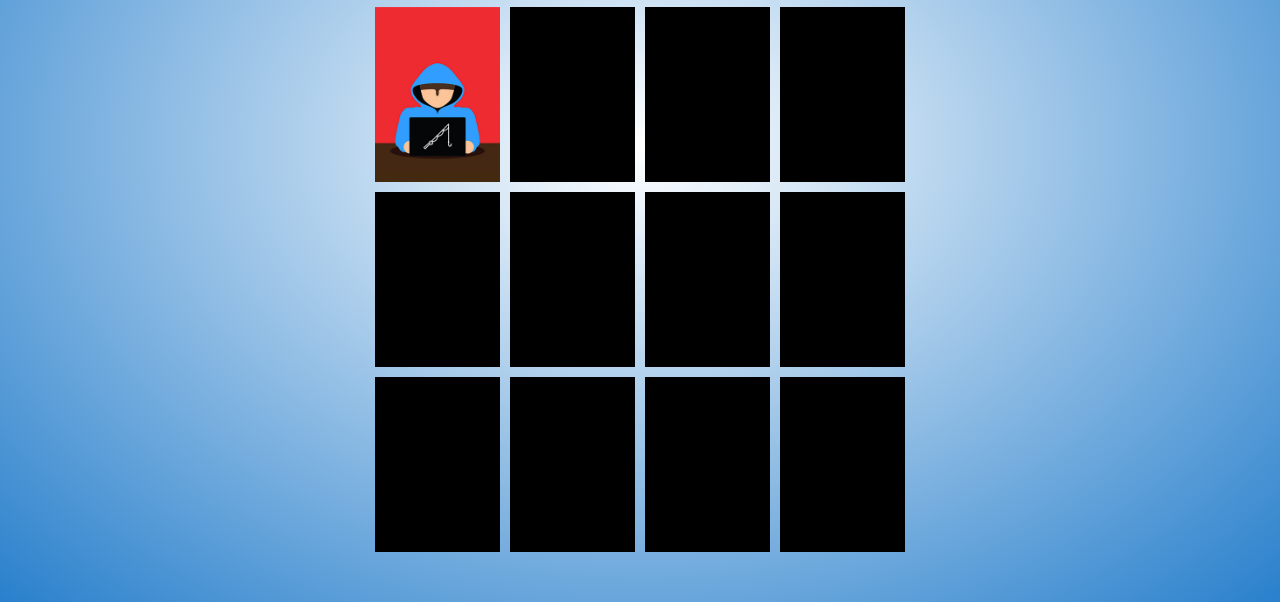
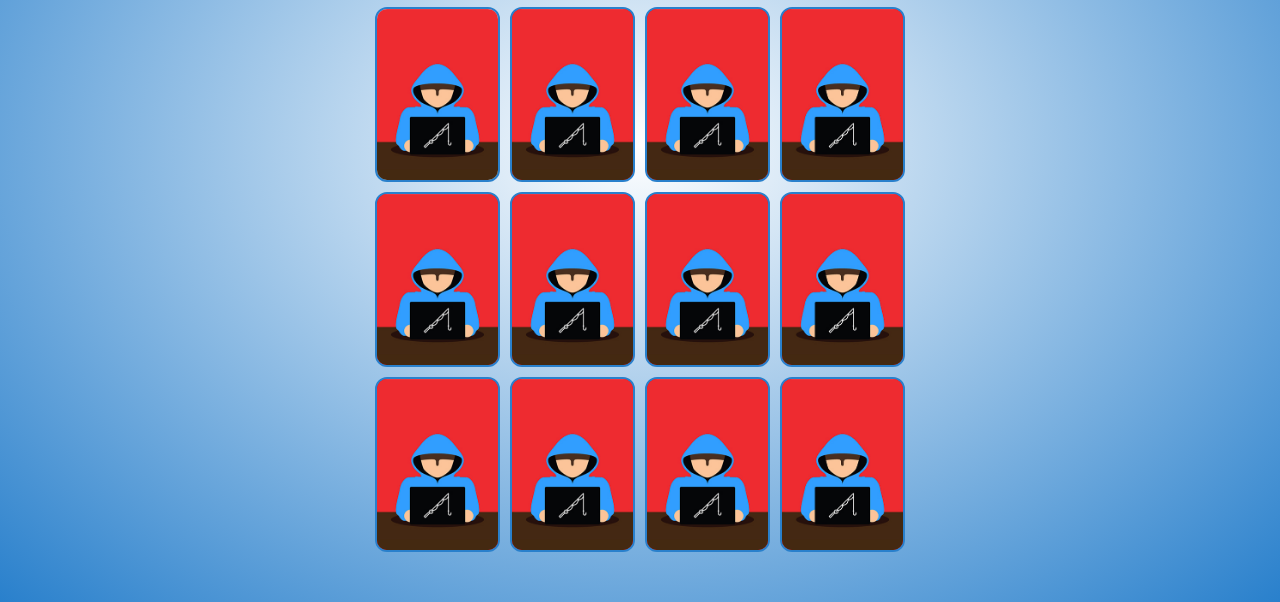
Before and after one commit to Code-Institute-Submissions/marcusnolan-Milestone-2-Go-Phish_AprResub, a plain HTML site: page game-easy.html in a window 1280 px wide. Shown: the part 312-914 px from the top of the page. Drawn offline with Linux system fonts and the light colour scheme.

Commit message:
style - styling for cards complete and images given to each set

```diff
--- a/assets/css/style.css
+++ b/assets/css/style.css
@@ -39,14 +39,13 @@ body{
     grid-gap: 10px;
     margin: 50px;
     justify-content: center;
+    perspective: 500px;
 }
 
 .card {
     position: relative;
-    background-color: black;
     height: 175px;
     width: 125px;
-    transition: transform .2s;
 }
 
 .card-face {
@@ -57,15 +56,49 @@ body{
     justify-content: center;
     align-items: center;
     overflow: hidden;
+    backface-visibility: hidden;
+    border-radius: 12px;
+    border-width: 2px;
+    border-style: solid;
+    transition: transform 500ms ease-in-out;
+}
+
+.card.visible .card-back {
+    transform: rotateY(-180deg);
+}
+
+.card.visible .card-front {
+    transform: rotateY(0);
+}
+
+.card-back {
+    background-color: red;
+    border-color: #2980cc;
+}
+
+.card-front {
+    border-color: #2980cc;
+    transform: rotateY(180deg);
 }
 
 .thief {
     align-self: flex-start;
     height: 100%;
     width: auto;
-    transition: transform 100ms ease-in;
+    transition: transform .2s ease-in;
 }
 
-.card:hover .thief {
+.card-value {
+    align-self: flex-start;
+    height: 100%;
+    width: auto;
+    transition: transform .2s ease-in;
+}
+
+.card-back:hover .thief {
   transform: scale(1.2);
 }
+
+.card-front:hover .card-value {
+  transform: scale(1.1);
+}
--- a/game-easy.html
+++ b/game-easy.html
@@ -1,11 +1,13 @@
 <!DOCTYPE html>
 <html lang="en">
+
 <head>
     <meta charset="UTF-8">
     <meta name="viewport" content="width=device-width, initial-scale=1.0">
     <link rel="stylesheet" href="./assets/css/style.css">
     <title>Go Phish Easy</title>
 </head>
+
 <body>
     <h1 class="page-title">Go Phish</h1>
     <div class="game-container">
@@ -22,20 +24,98 @@
                 <img class="thief" src="./assets/images/go-phish-back.jpg" alt="Cyber Thief">
             </div>
             <div class="card-front card-face">
-
+                <img class="card-value" src="./assets/images/go-phish-deceptive.jpg" alt="Cyber Thief">
             </div>
         </div>
-        <div class="card"></div>
-        <div class="card"></div>
-        <div class="card"></div>
-        <div class="card"></div>
-        <div class="card"></div>
-        <div class="card"></div>
-        <div class="card"></div>
-        <div class="card"></div>
-        <div class="card"></div>
-        <div class="card"></div>
-        <div class="card"></div>
+        <div class="card">
+            <div class="card-back card-face">
+                <img class="thief" src="./assets/images/go-phish-back.jpg" alt="Cyber Thief">
+            </div>
+            <div class="card-front card-face">
+                <img class="card-value" src="./assets/images/go-phish-deceptive.jpg" alt="Cyber Thief">
+            </div>
+        </div>
+        <div class="card">
+            <div class="card-back card-face">
+                <img class="thief" src="./assets/images/go-phish-back.jpg" alt="Cyber Thief">
+            </div>
+            <div class="card-front card-face">
+                <img class="card-value" src="./assets/images/go-phish-spear.jpg" alt="Cyber Thief">
+            </div>
+        </div>
+        <div class="card">
+            <div class="card-back card-face">
+                <img class="thief" src="./assets/images/go-phish-back.jpg" alt="Cyber Thief">
+            </div>
+            <div class="card-front card-face">
+                <img class="card-value" src="./assets/images/go-phish-spear.jpg" alt="Cyber Thief">
+            </div>
+        </div>
+        <div class="card">
+            <div class="card-back card-face">
+                <img class="thief" src="./assets/images/go-phish-back.jpg" alt="Cyber Thief">
+            </div>
+            <div class="card-front card-face">
+                <img class="card-value" src="./assets/images/go-phish-executive-fraud.jpg" alt="Cyber Thief">
+            </div>
+        </div>
+        <div class="card">
+            <div class="card-back card-face">
+                <img class="thief" src="./assets/images/go-phish-back.jpg" alt="Cyber Thief">
+            </div>
+            <div class="card-front card-face">
+                <img class="card-value" src="./assets/images/go-phish-executive-fraud.jpg" alt="Cyber Thief">
+            </div>
+        </div>
+        <div class="card">
+            <div class="card-back card-face">
+                <img class="thief" src="./assets/images/go-phish-back.jpg" alt="Cyber Thief">
+            </div>
+            <div class="card-front card-face">
+                <img class="card-value" src="./assets/images/go-phish-vishing.jpg" alt="Cyber Thief">
+            </div>
+        </div>
+        <div class="card">
+            <div class="card-back card-face">
+                <img class="thief" src="./assets/images/go-phish-back.jpg" alt="Cyber Thief">
+            </div>
+            <div class="card-front card-face">
+                <img class="card-value" src="./assets/images/go-phish-vishing.jpg" alt="Cyber Thief">
+            </div>
+        </div>
+        <div class="card">
+            <div class="card-back card-face">
+                <img class="thief" src="./assets/images/go-phish-back.jpg" alt="Cyber Thief">
+            </div>
+            <div class="card-front card-face">
+                <img class="card-value" src="./assets/images/go-phish-smishing.jpg" alt="Cyber Thief">
+            </div>
+        </div>
+        <div class="card">
+            <div class="card-back card-face">
+                <img class="thief" src="./assets/images/go-phish-back.jpg" alt="Cyber Thief">
+            </div>
+            <div class="card-front card-face">
+                <img class="card-value" src="./assets/images/go-phish-smishing.jpg" alt="Cyber Thief">
+            </div>
+        </div>
+        <div class="card">
+            <div class="card-back card-face">
+                <img class="thief" src="./assets/images/go-phish-back.jpg" alt="Cyber Thief">
+            </div>
+            <div class="card-front card-face">
+                <img class="card-value" src="./assets/images/go-phish-pharming.jpg" alt="Cyber Thief">
+            </div>
+        </div>
+        <div class="card">
+            <div class="card-back card-face">
+                <img class="thief" src="./assets/images/go-phish-back.jpg" alt="Cyber Thief">
+            </div>
+            <div class="card-front card-face">
+                <img class="card-value" src="./assets/images/go-phish-pharming.jpg" alt="Cyber Thief">
+            </div>
+        </div>
     </div>
 </body>
+
 </html>
```
Also changed, not shown: index.html (+11 -0 lines).
